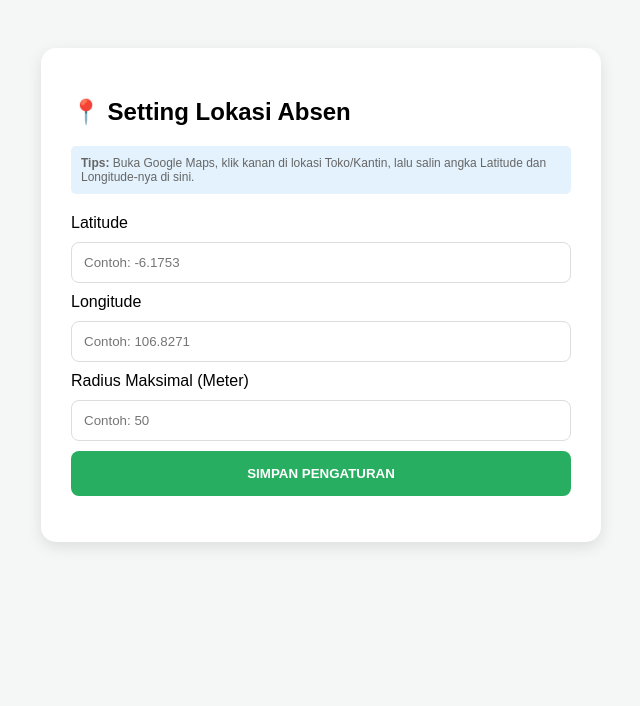
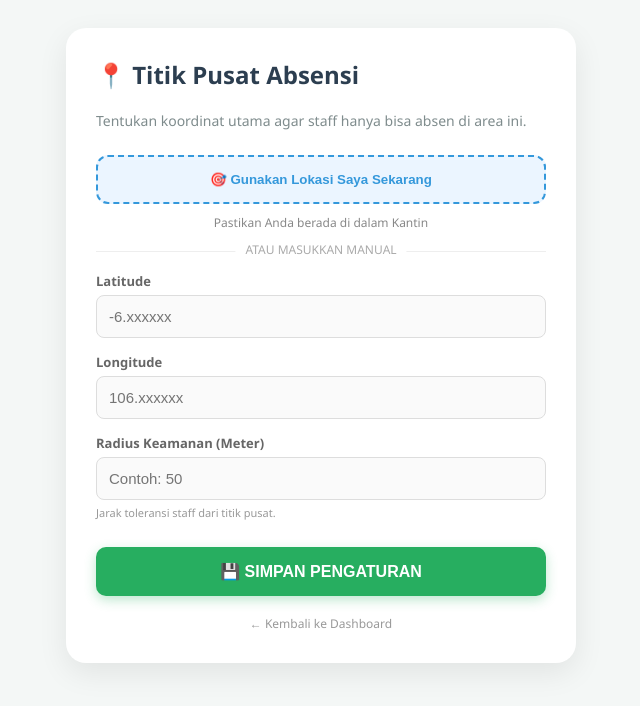
Before and after one commit to coodingku/inventory_system26, a plain HTML site: page setting-lokasi.html in a window 1280 px wide. Shown: the whole page, without its empty margins (319-959 px from the left). Drawn offline with nearby package versions, Linux system fonts and the light colour scheme; no server answers.

Commit message:
setting-lokasi.html

```diff
--- a/setting-lokasi.html
+++ b/setting-lokasi.html
@@ -2,35 +2,75 @@
 <html lang="id">
 <head>
     <meta charset="UTF-8">
-    <title>Finex Pos | Pengaturan Lokasi</title>
+    <title>Finex Pos | Pengaturan Lokasi Presisi</title>
     <script src="https://cdn.jsdelivr.net/npm/@supabase/supabase-js@2"></script>
     <style>
-        body { font-family: sans-serif; background: #f4f7f6; padding: 40px; }
-        .card { background: white; padding: 30px; border-radius: 15px; max-width: 500px; margin: auto; box-shadow: 0 5px 15px rgba(0,0,0,0.1); }
-        input { width: 100%; padding: 12px; margin: 10px 0; border: 1px solid #ddd; border-radius: 8px; box-sizing: border-box; }
-        .btn-save { background: #27ae60; color: white; border: none; padding: 15px; width: 100%; border-radius: 8px; cursor: pointer; font-weight: bold; }
-        .info { font-size: 12px; color: #666; background: #e3f2fd; padding: 10px; border-radius: 5px; margin-bottom: 20px; }
+        :root { --primary: #2c3e50; --accent: #3498db; --success: #27ae60; --bg: #f4f7f6; }
+        body { font-family: 'Segoe UI', sans-serif; background: var(--bg); padding: 20px; display: flex; justify-content: center; }
+        .card { background: white; padding: 30px; border-radius: 20px; max-width: 450px; width: 100%; box-shadow: 0 10px 30px rgba(0,0,0,0.08); }
+        h2 { color: var(--primary); margin-top: 0; display: flex; align-items: center; gap: 10px; }
+
+        .geo-btn {
+            background: #ebf5ff; color: var(--accent); border: 2px dashed var(--accent);
+            padding: 15px; width: 100%; border-radius: 12px; cursor: pointer;
+            font-weight: bold; margin-bottom: 20px; transition: 0.3s;
+        }
+        .geo-btn:hover { background: var(--accent); color: white; border-style: solid; }
+
+        .input-group { margin-bottom: 15px; }
+        label { display: block; font-size: 13px; font-weight: bold; color: #666; margin-bottom: 5px; }
+        input {
+            width: 100%; padding: 12px; border: 1px solid #ddd; border-radius: 8px;
+            box-sizing: border-box; font-size: 15px; background: #fafafa;
+        }
+
+        .btn-save {
+            background: var(--success); color: white; border: none; padding: 15px;
+            width: 100%; border-radius: 10px; cursor: pointer; font-weight: bold; font-size: 16px;
+            margin-top: 10px; box-shadow: 0 4px 12px rgba(39, 174, 96, 0.3);
+        }
+        .btn-save:active { transform: scale(0.98); }
+
+        #status-gps { font-size: 12px; text-align: center; margin-top: -10px; margin-bottom: 15px; color: #888; }
+        .divider { height: 1px; background: #eee; margin: 20px 0; position: relative; }
+        .divider span { position: absolute; top: -10px; left: 50%; transform: translateX(-50%); background: white; padding: 0 10px; font-size: 12px; color: #aaa; }
     </style>
 </head>
 <body>
 
 <div class="card">
-    <h2>📍 Setting Lokasi Absen</h2>
-    <div class="info">
-        <b>Tips:</b> Buka Google Maps, klik kanan di lokasi Toko/Kantin, lalu salin angka Latitude dan Longitude-nya di sini.
+    <h2>📍 Titik Pusat Absensi</h2>
+    <p style="font-size: 14px; color: #7f8c8d; margin-bottom: 25px;">Tentukan koordinat utama agar staff hanya bisa absen di area ini.</p>
+
+    <button class="geo-btn" onclick="getCurrentLocation()">
+        🎯 Gunakan Lokasi Saya Sekarang
+    </button>
+    <div id="status-gps">Pastikan Anda berada di dalam Kantin</div>
+
+    <div class="divider"><span>ATAU MASUKKAN MANUAL</span></div>
+
+    <div class="input-group">
+        <label>Latitude</label>
+        <input type="number" id="lat" step="any" placeholder="-6.xxxxxx">
     </div>
 
-    <label>Latitude</label>
-    <input type="number" id="lat" step="any" placeholder="Contoh: -6.1753">
+    <div class="input-group">
+        <label>Longitude</label>
+        <input type="number" id="lon" step="any" placeholder="106.xxxxxx">
+    </div>
 
-    <label>Longitude</label>
-    <input type="number" id="lon" step="any" placeholder="Contoh: 106.8271">
+    <div class="input-group">
+        <label>Radius Keamanan (Meter)</label>
+        <input type="number" id="radius" placeholder="Contoh: 50">
+        <small style="color: #999; font-size: 11px;">Jarak toleransi staff dari titik pusat.</small>
+    </div>
 
-    <label>Radius Maksimal (Meter)</label>
-    <input type="number" id="radius" placeholder="Contoh: 50">
+    <button class="btn-save" onclick="simpanLokasi()">💾 SIMPAN PENGATURAN</button>
+    <p id="msg" style="text-align:center; font-size: 14px; margin-top: 15px;"></p>
 
-    <button class="btn-save" onclick="simpanLokasi()">SIMPAN PENGATURAN</button>
-    <p id="msg" style="text-align:center; font-weight:bold;"></p>
+    <center>
+        <a href="dashboard.html" style="text-decoration:none; font-size:12px; color:#999;">← Kembali ke Dashboard</a>
+    </center>
 </div>
 
 <script>
@@ -38,9 +78,9 @@
     const KEY_DB = 'eyJhbGciOiJIUzI1NiIsInR5cCI6IkpXVCJ9.eyJpc3MiOiJzdXBhYmFzZSIsInJlZiI6InVvamhqc2tndWdnaHd4dGRzZnZtIiwicm9sZSI6ImFub24iLCJpYXQiOjE3Njg2MTQ3OTQsImV4cCI6MjA4NDE5MDc5NH0.DZ5KfYYxy8yU2k1kgb8itJ7knefgX1k5NrUOdpgN0QM';
     const FinexDB = window.supabase.createClient(URL_DB, KEY_DB);
 
-    // Load data saat ini
+    // Muat data saat ini dari database
     window.onload = async () => {
-        const { data } = await FinexDB.from('pengaturan_toko').select('*').eq('id', 1).single();
+        const { data, error } = await FinexDB.from('pengaturan_toko').select('*').eq('id', 1).single();
         if (data) {
             document.getElementById('lat').value = data.latitude;
             document.getElementById('lon').value = data.longitude;
@@ -48,20 +88,58 @@
         }
     };
 
+    // Fungsi Ambil Lokasi Saat Ini (GPS HP/Laptop)
+    function getCurrentLocation() {
+        const status = document.getElementById('status-gps');
+        const btn = document.querySelector('.geo-btn');
+
+        if (!navigator.geolocation) {
+            alert("Geolocation tidak didukung oleh browser Anda");
+            return;
+        }
+
+        btn.innerText = "⏳ Mendeteksi...";
+        status.innerText = "Mohon tunggu, sedang mengunci GPS...";
+
+        navigator.geolocation.getCurrentPosition((position) => {
+            const lat = position.coords.latitude;
+            const lon = position.coords.longitude;
+            const accuracy = position.coords.accuracy;
+
+            document.getElementById('lat').value = lat;
+            document.getElementById('lon').value = lon;
+
+            btn.innerText = "🎯 Lokasi Terdeteksi!";
+            status.innerHTML = `<span style="color:var(--success)">Akurasi: ±${Math.round(accuracy)} meter</span>`;
+
+            setTimeout(() => {
+                btn.innerText = "🎯 Gunakan Lokasi Saya Sekarang";
+            }, 3000);
+
+        }, (error) => {
+            alert("Gagal mengambil lokasi: " + error.message);
+            btn.innerText = "🎯 Gunakan Lokasi Saya Sekarang";
+            status.innerText = "Pastikan GPS aktif & izin lokasi diberikan.";
+        }, { enableHighAccuracy: true });
+    }
+
     async function simpanLokasi() {
+        const msg = document.getElementById('msg');
         const payload = {
             latitude: parseFloat(document.getElementById('lat').value),
             longitude: parseFloat(document.getElementById('lon').value),
-            radius_meter: parseInt(document.getElementById('radius').value)
+            radius_meter: parseInt(document.getElementById('radius').value) || 50
         };
 
         const { error } = await FinexDB.from('pengaturan_toko').update(payload).eq('id', 1);
 
         if (!error) {
-            document.getElementById('msg').innerText = "✅ Lokasi Berhasil Diperbarui!";
-            document.getElementById('msg').style.color = "green";
+            msg.innerText = "✅ Pengaturan Berhasil Disimpan!";
+            msg.style.color = "green";
+            setTimeout(() => { msg.innerText = ""; }, 3000);
         } else {
-            alert("Gagal: " + error.message);
+            msg.innerText = "❌ Gagal: " + error.message;
+            msg.style.color = "red";
         }
     }
 </script>
```
